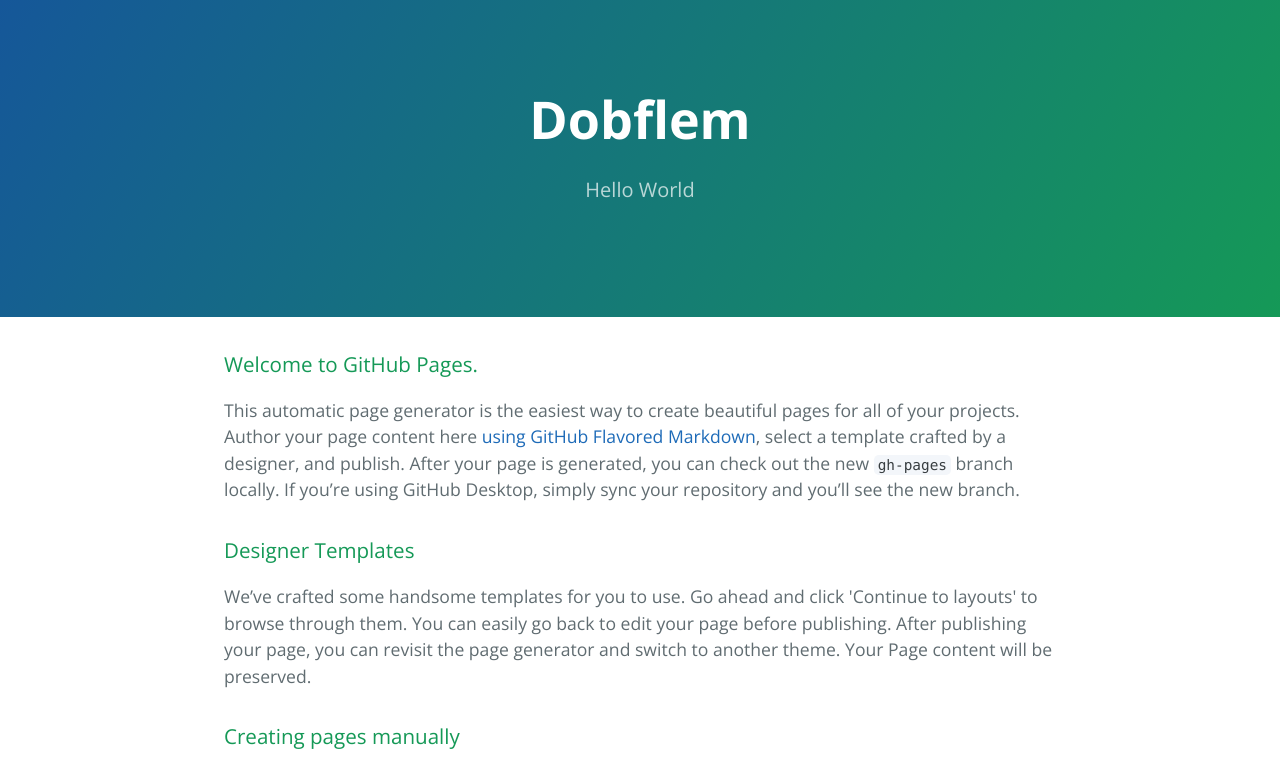
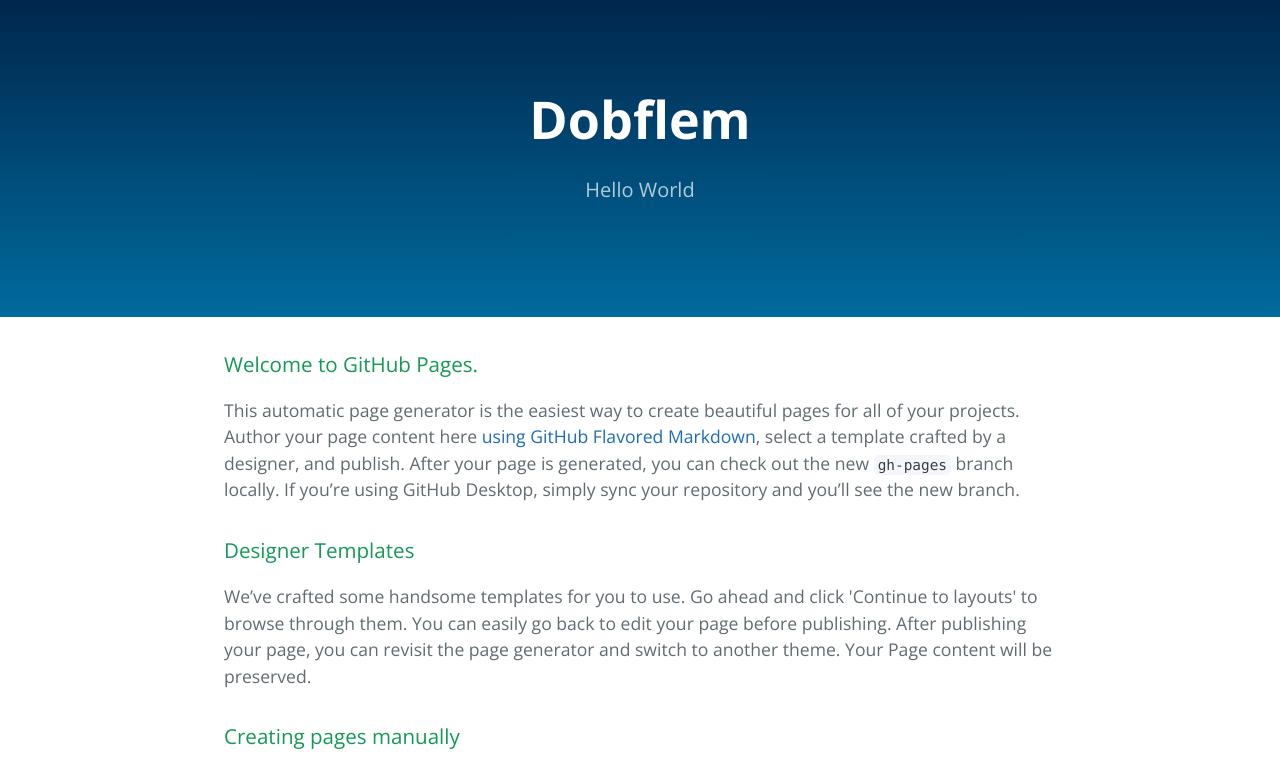
Before and after one commit to ruhickey/ruhickey.github.io, a plain HTML site: page index.html in a window 1280 px wide. Shown: the top 766 px of the page. Drawn offline with nearby package versions, Linux system fonts and the light colour scheme.

Commit message:
Update stylesheet.css

```diff
--- a/stylesheets/stylesheet.css
+++ b/stylesheets/stylesheet.css
@@ -57,7 +57,7 @@
   color: #fff;
   text-align: center;
   background-color: #159957;
-  background-image: linear-gradient(120deg, #155799, #159957); }
+  background-image: linear-gradient(#00264c, #006b9e); }
 
 @media screen and (min-width: 64em) {
   .page-header {
```
